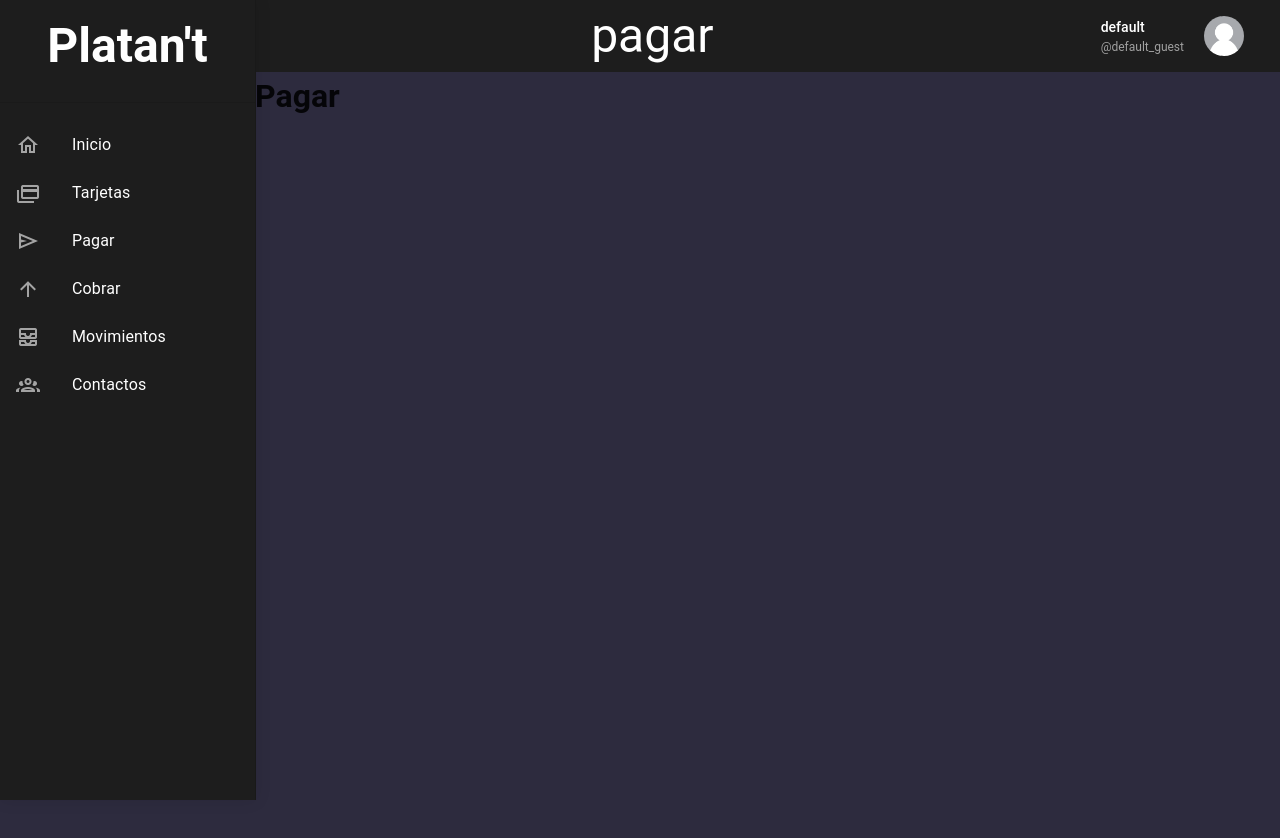
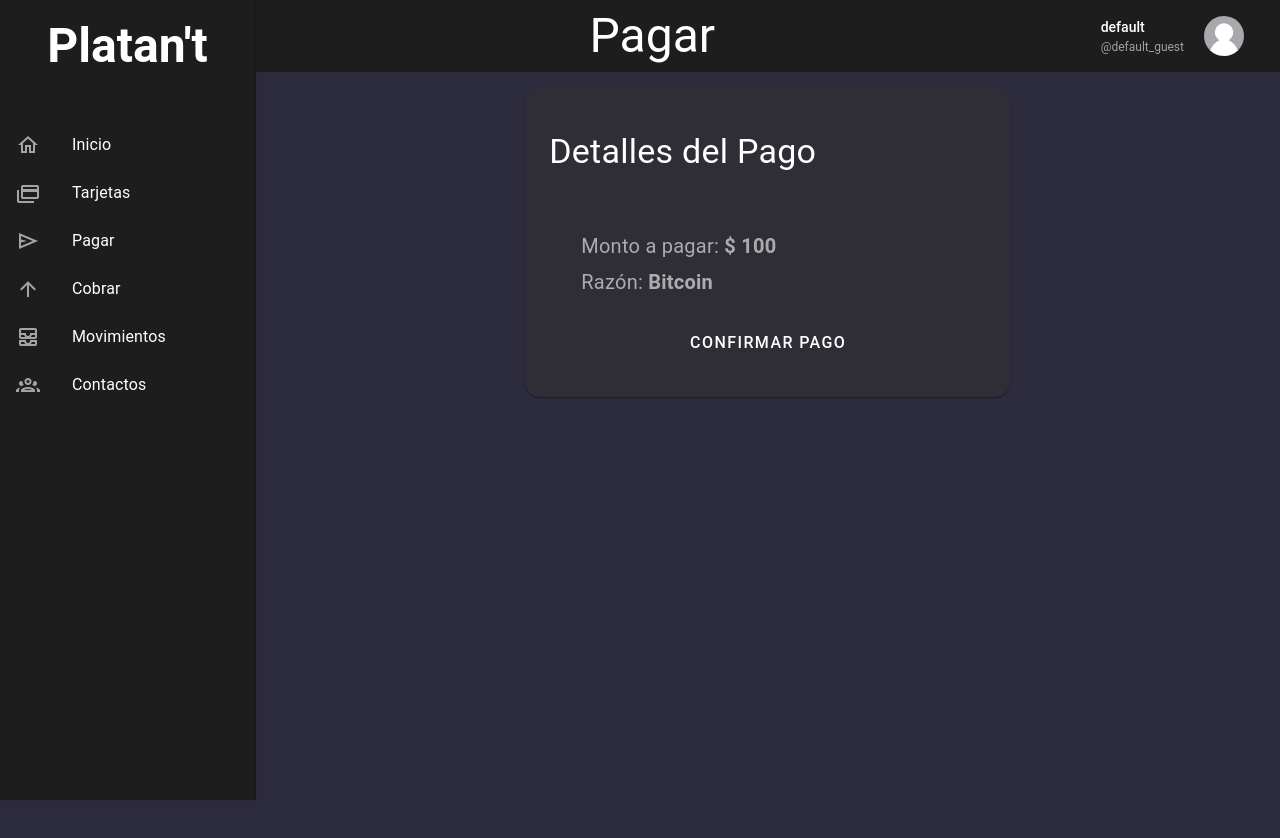
Before and after one commit to Iker-Galante/Virtual_Wallet, a Vue app: page /pay in a window 1280 px wide. Shown: the top 838 px of the page. Built offline with nearby package versions, Linux system fonts and the light colour scheme.

Commit message:
Pay view first version
Remains to update paymentstore
Get userId and paymentId
Use different payment methods

```diff
--- a/src/Views/PayView.vue
+++ b/src/Views/PayView.vue
@@ -1,12 +1,23 @@
+<script setup>
+import { ref, provide } from 'vue'
+import { useProfileStore } from '@/Stores/ProfileStore'
+import NavigationComponent from '@/components/NavigationComponent.vue';
+import PaymentComponent from '@/components/PaymentComponent.vue';
 
-<script setup>
+const profileStore = useProfileStore();
+const currentuserId = ref(profileStore.getCurrentProfileIndex(profileStore.getCurrentProfile().email));
+provide('currentuserId', currentuserId);
+
 </script>
 
 <template>
     <NavigationComponent>
-        <template #page-title> pagar </template>
+        <template #page-title> Pagar </template>
         <template #Main_page>
-            <h1>Pagar</h1>
+            <PaymentComponent/>
         </template>
     </NavigationComponent>
 </template>
+
+<style scoped>
+</style>
--- /dev/null
+++ b/src/components/PaymentComponent.vue
@@ -0,0 +1,97 @@
+<script setup>
+import { ref, computed, inject, onMounted } from 'vue'
+import { useMovementStore } from '@/Stores/MovementStore';
+import { usePaymentsStore } from '@/Stores/PaymentsStore';
+
+const description = ref('Bitcoin')
+const price = ref(0)
+
+const isLoading = ref(false)
+
+
+const currentProfile = inject('currentuserId');
+const movementStore = useMovementStore();
+const paymentStore = usePaymentsStore();
+
+const isFormValid = computed(() => {
+  return price.value > 0 && description.value.trim() !== ''
+})
+
+
+//Hardcoded:
+onMounted(() => {
+
+  paymentStore.createPayment(0, 100)
+  price.value = paymentStore.getLastPayment(0);
+
+});
+
+const handlePayment = () => {
+  console.log('Procesando pago. Detalles:', {
+    amount: price.value,
+    description: description.value
+  });
+  const date = new Date().toISOString().split('T')[0];
+  const time = new Date().toISOString().split('T')[1].split('.')[0];
+  movementStore.addMovement(currentProfile.value, date, time, price.value, 'payment', description.value);
+};
+</script>
+
+<template>
+  <v-container>
+    <v-row justify="center" align="center">
+      <v-col cols="12" sm="8" md="6">
+
+        <v-card variant="elevated" class="pa-6 cuadro">
+
+          <template v-if="price.value !== null">
+            <h1 class="text-h4 mb-6 text-left text-white height">Detalles del Pago</h1>
+            <v-card-text>
+              <v-card-subtitle class="text-h6 mb-2 text-white">
+                Monto a pagar: <strong>$ {{ price }}</strong>
+              </v-card-subtitle>
+              <v-card-subtitle class="text-h6 text-white">
+                Razón: <strong>{{ description }}</strong>
+              </v-card-subtitle>
+            </v-card-text>
+            <v-card-actions class="justify-center">
+              <v-btn
+                color="white"
+                size="large"
+                @click="handlePayment"
+              >
+                Confirmar Pago
+              </v-btn>
+            </v-card-actions>
+          </template>
+
+          <template v-else>
+            <h1 class="text-h4 mb-6 text-left text-white height">Error</h1>
+            <v-card-text>
+              <p class="text-white">Lo sentimos, no se pudieron cargar los detalles de pago. Verifique su solicitud e intente nuevamente.</p>
+            </v-card-text>
+          </template>
+        </v-card>
+      </v-col>
+    </v-row>
+  </v-container>
+</template>
+
+
+<style scoped>
+.height {
+  padding-top: 20px;
+  padding-bottom: 20px;
+}
+
+.cuadro {
+  border-radius: 15px;
+  background-color: #2f2e36;
+  margin-bottom: 20px;
+}
+
+.icons {
+  color: white;
+  font-size: 80px;
+}
+</style>
```
